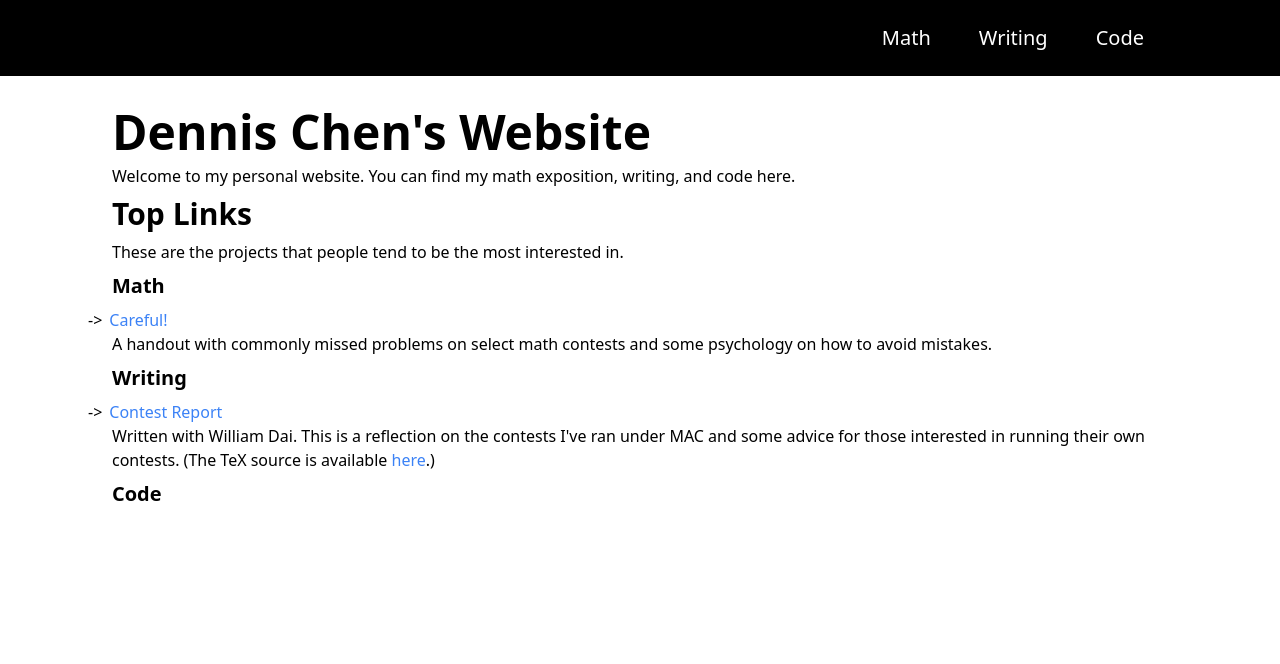
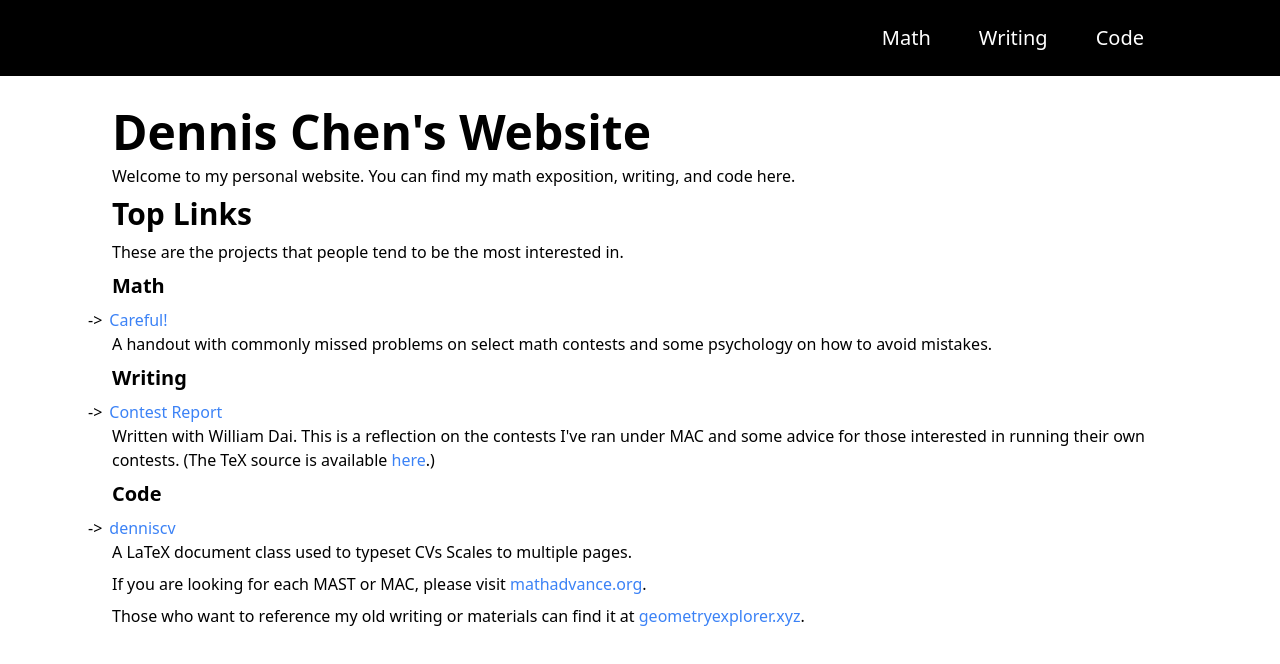
Before and after one commit to chennisden/dennisc.net, a Next.js app: page / in a window 1280 px wide. Shown: the top 664 px of the page. Built offline with nearby package versions, Linux system fonts and the light colour scheme.

Commit message:
add content fix link

```diff
--- a/pages/index.tsx
+++ b/pages/index.tsx
@@ -5,7 +5,7 @@ const Item: FC<{
   name: string;
   link: string;
 }> = ({ children, name, link }) => (
-  <span><Link href = {`${link}`}><a>{name}</a></Link><p className = "pl-6">{children}</p></span>
+  <span><Link href = {`${link}`}>{name}</Link><p className = "pl-6">{children}</p></span>
 );
 
 const Home: FC<{}> = () => {
@@ -28,6 +28,13 @@ const Home: FC<{}> = () => {
         </li>
       </ul>
       <h3 className = "text-xl font-bold">Code</h3>
+      <ul className = "-ml-6">
+        <li>
+          <Item name = "denniscv" link = "https://github.com/chennisden/denniscv">A LaTeX document class used to typeset CVs Scales to multiple pages.</Item>
+        </li>
+      </ul>
+      <p>If you are looking for each MAST or MAC, please visit <Link href = "https://www.mathadvance.org">mathadvance.org</Link>.</p>
+      <p>Those who want to reference my old writing or materials can find it at <Link href = "https://www.geometryexplorer.xyz">geometryexplorer.xyz</Link>.</p>
     </div>
   );
 };
```
